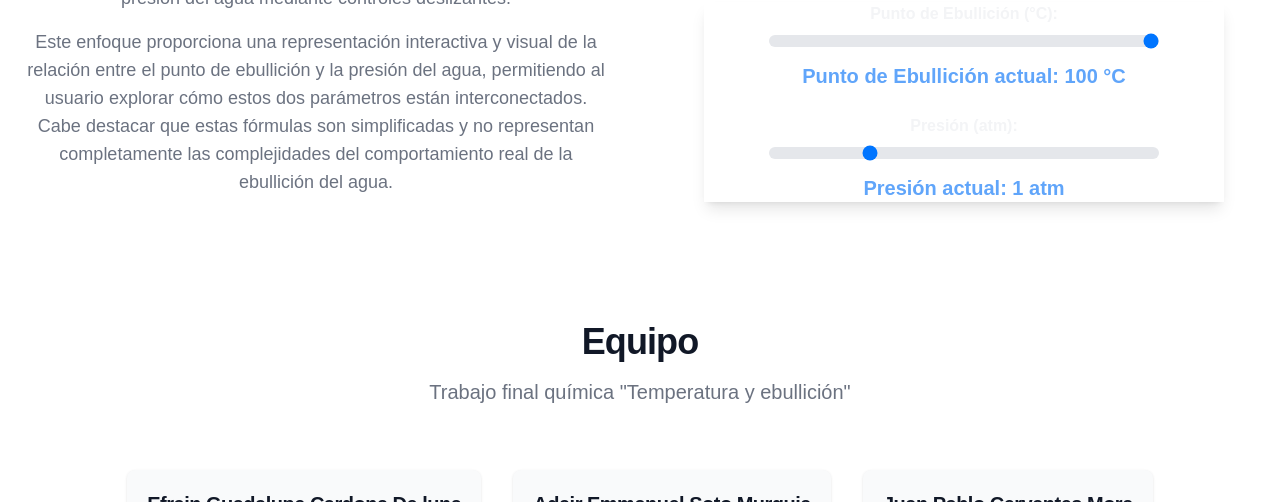
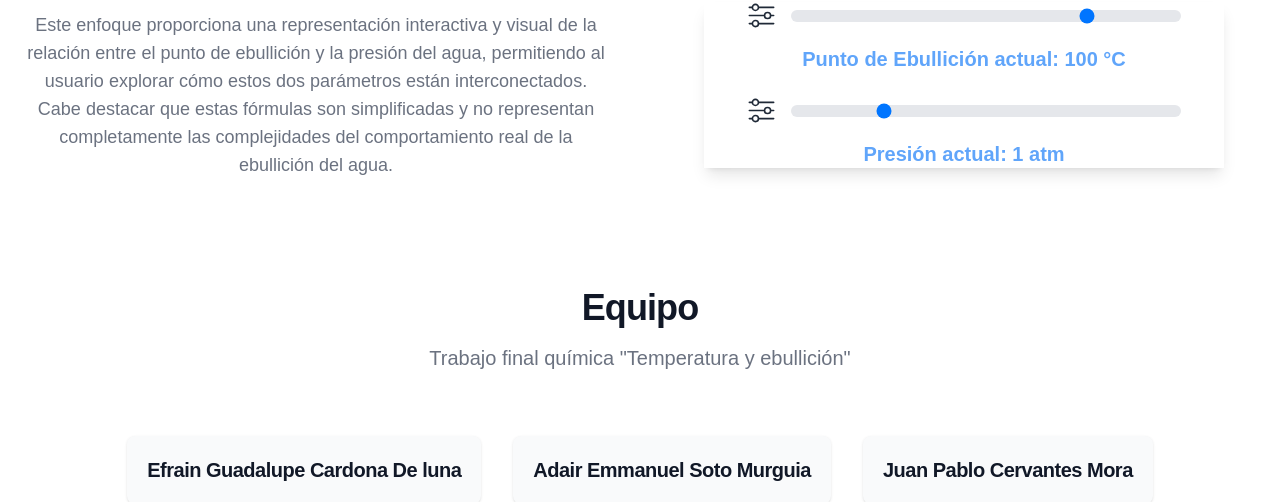
Before and after one commit to efrain105/ebullicion, a website: page index.html in a window 1280 px wide. Shown: the part 598-1100 px from the top of the page. Drawn offline with nearby package versions, Linux system fonts and the light colour scheme.

Commit message:
correccion error slider

```diff
--- a/index.html
+++ b/index.html
@@ -63,7 +63,9 @@
 
 
 <section class="bg-white dark:bg-gray-900 ">
+
   <div class="gap-16 items-center py-8 px-4 mx-auto max-w-screen-xl lg:grid lg:grid-cols-2 lg:py-16 lg:px-6">
+
     <div class="font-light text-gray-500 sm:text-lg dark:text-gray-400">
       <p class="mb-4">El "Modificador de Punto de Ebullición del Agua" es una herramienta interactiva que permite
         ajustar dinámicamente el punto
@@ -75,37 +77,56 @@
         representan completamente las complejidades del comportamiento
         real de la ebullición del agua.
       </p>
+    </div>
 
-    </div>
     <div class="bg-white dark:bg-gray-900 p-8 w-auto ">
       <h2 class="mb-4 text-3xl tracking-tight font-extrabold text-gray-900 dark:text-white">Modificador de Punto de
         Ebullición del Agua</h2>
+
       <div class=" w-full lg:w-full mx-auto shadow-lg ">
+
         <div class="mb-6">
-          <label for="boilingPointRange" class="block text-l font-semibold text-gray-100 dark:text-white-400 mb-1">Punto de
-            Ebullición (°C):</label>
-          <input type="range" min="0" max="100" step="1" value="100" id="boilingPointRange" oninput="updatePressure()"
-                 class=" w-3/4 lg:w-3/4 h-3 bg-gray-200 rounded-lg appearance-none cursor-pointer range-lg dark:bg-gray-700">
+          <label for="boilingPointRange"
+                 class="block text-l font-semibold text-gray-100 dark:text-white-400 mb-1"></label>
+          <div class="mb-4  flex items-center justify-center space-x-4">
+            <svg class="w-[27px] h-[27px] text-gray-800 dark:text-white" aria-hidden="true" xmlns="http://www.w3.org/2000/svg" fill="none" viewBox="0 0 20 20">
+              <path stroke="currentColor" stroke-linecap="round" stroke-linejoin="round" stroke-width="1.2" d="M7.75 4H19M7.75 4a2.25 2.25 0 0 1-4.5 0m4.5 0a2.25 2.25 0 0 0-4.5 0M1 4h2.25m13.5 6H19m-2.25 0a2.25 2.25 0 0 1-4.5 0m4.5 0a2.25 2.25 0 0 0-4.5 0M1 10h11.25m-4.5 6H19M7.75 16a2.25 2.25 0 0 1-4.5 0m4.5 0a2.25 2.25 0 0 0-4.5 0M1 16h2.25"/>
+            </svg>
+            <input type="range" min="0" max="129.70" step="1" value="100" id="boilingPointRange" oninput="updatePressure()"
+                   class=" w-3/4 lg:w-3/4 h-3 bg-gray-200 rounded-lg appearance-none cursor-pointer range-lg dark:bg-gray-400">
+          </div>
           <p class="text-xl font-bold mt-2 text-blue-400 dark:text-white-400">Punto de Ebullición actual: <span
             id="currentBoilingPoint">100</span> °C</p>
         </div>
+
         <div class="mb-6">
-          <label for="pressureRange" class="block text-l font-semibold text-gray-100 dark:text-white-400 mb-1">Presión
-            (atm):</label>
-          <input type="range" min="0.01" max="4" step="0.01" value="1" id="pressureRange" oninput="updateBoilingPoint()"
-                 class="w-3/4 lg:w-3/4 range-md h-3 bg-gray-200 rounded-lg appearance-none cursor-pointer range-lg dark:bg-gray-700">
+
+          <label for="pressureRange" class="block text-l font-semibold text-gray-100 dark:text-white-400 mb-1"></label>
+          <div class="mb-4  flex items-center justify-center space-x-4">
+            <svg class="w-[27px] h-[27px] text-gray-800 dark:text-white" aria-hidden="true" xmlns="http://www.w3.org/2000/svg" fill="none" viewBox="0 0 20 20">
+              <path stroke="currentColor" stroke-linecap="round" stroke-linejoin="round" stroke-width="1.2" d="M7.75 4H19M7.75 4a2.25 2.25 0 0 1-4.5 0m4.5 0a2.25 2.25 0 0 0-4.5 0M1 4h2.25m13.5 6H19m-2.25 0a2.25 2.25 0 0 1-4.5 0m4.5 0a2.25 2.25 0 0 0-4.5 0M1 10h11.25m-4.5 6H19M7.75 16a2.25 2.25 0 0 1-4.5 0m4.5 0a2.25 2.25 0 0 0-4.5 0M1 16h2.25"/>
+            </svg>
+            <input type="range" min="0.01" max="4.33" step="0.01" value="1" id="pressureRange" oninput="updateBoilingPoint()"
+                   class="w-3/4 lg:w-3/4 range-md h-3 bg-gray-200 rounded-lg appearance-none cursor-pointer range-lg dark:bg-gray-400">
+          </div>
+
+
+
           <p class="text-xl font-bold mt-2 text-blue-400 dark:text-white-400">Presión actual: <span
             id="currentPressure">1</span> atm</p>
         </div>
+
       </div>
     </div>
+
   </div>
 
 </section>
 
 <div class="mx-auto  max-w-screen-sm text-center mb-8 lg:mb-16 w-full pb-0">
   <h2 class="mb-4 text-4xl tracking-tight font-extrabold text-gray-900 dark:text-white">Equipo</h2>
-  <p class="font-light text-gray-500 lg:mb-16 sm:text-xl dark:text-gray-400">Trabajo final química "Temperatura y ebullición"</p>
+  <p class="font-light text-gray-500 lg:mb-16 sm:text-xl dark:text-gray-400">Trabajo final química "Temperatura y
+    ebullición"</p>
 </div>
 
 <section class="bg-white dark:bg-gray-900 ">
@@ -155,9 +176,6 @@
 </section>
 
 
-
-
-
 <script>
   function updatePressure() {
     var boilingPoint = document.getElementById("boilingPointRange").value;
```
